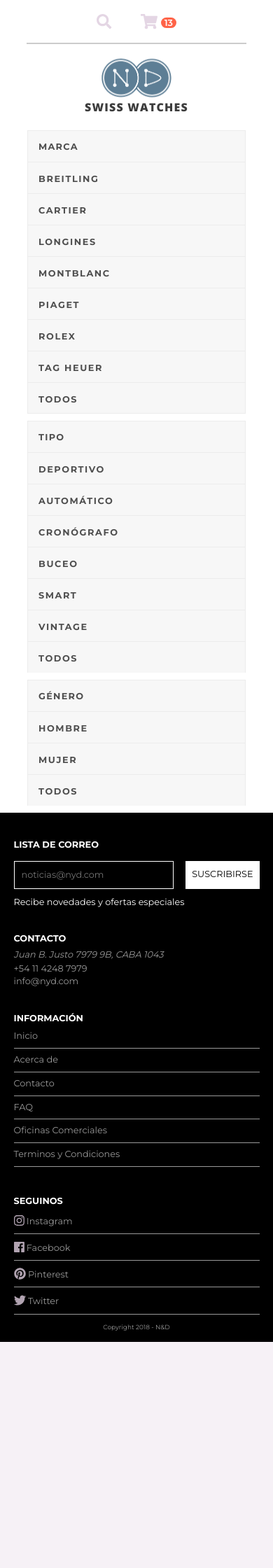
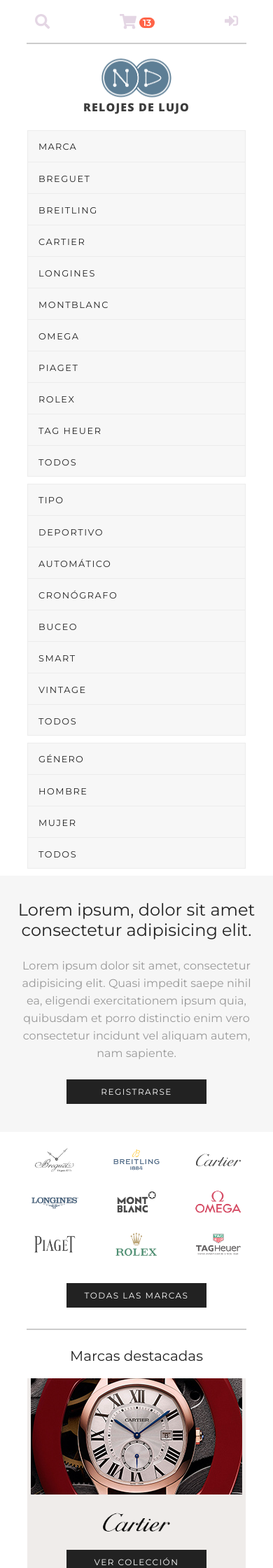
Before and after one commit to MrEscape54/DigitalHouse, a PHP site: page / in a window 390 px wide. Shown: the top 2240 px of the page at 70% size. Before the commit the page ends 1917 px from the top, so only its background shows below. Run offline with PHP 8.4, Linux system fonts and the light colour scheme; some libraries are stand-ins or nearby versions.

Commit message:
home terminada para mobile

```diff
--- a/css/style.css
+++ b/css/style.css
@@ -7,7 +7,7 @@ svg{
 }
 
 .search-scart{
-    width: 40%;
+
     margin: 20px auto;
     display: flex;
     justify-content: space-around;
@@ -57,16 +57,102 @@ svg{
 #MainNav li a, #SubNav li a, #Gender li a, nav span{
     text-transform: uppercase;
     text-decoration: none;
-    color: #4F4F4F;
+    color: #232323;
     font-size: 0.8em;
-    font-weight: 700;
 }
 
-#MainNav .last{border-bottom: 1px solid #ececec;}
+#MainNav .last, #SubNav .last, #Gender .last{border-bottom: 1px solid #ececec;}
 
 nav span{
     display: block;
     margin: 0 10%;
+}
+
+.login{color: #999; font-size: 0.9em;}
+
+.about{
+    background-color: #f6f6f6;
+    padding: 10px 5% 40px;
+    text-align: center;
+}
+
+.brands{
+    padding: 10px 5% 30px;
+    text-align: center;
+}
+
+.about p{line-height: 25px; color: #999; margin-bottom: 25px;
+}
+
+.about h3{color: #222; font-weight: 100; font-size: 24px;}
+.about a, .brands > a{
+    display: inline-block;
+    background-color: #222;
+    color: #fff;
+    font-size: 12px;
+    letter-spacing: .125em;
+    text-transform: uppercase;
+    cursor: pointer;
+    line-height: 35px;
+    width: 200px;
+    text-decoration: none;
+}
+
+.brands > a{
+    margin-top: 25px;
+
+}
+.brands ul{
+    display: flex;
+    padding: 0;
+    flex-wrap: wrap;
+    justify-content: space-around;
+    margin: 0 auto;
+    opacity: 0.7;
+}
+.brands li{
+    list-style: none;
+    width: 30%;
+    text-align: center;
+    margin: 10px 0;}
+.brands img{width: 70%;
+}
+
+.destacados{padding-top: 25px;}
+
+.destacados h3{
+    text-align: center;
+    color: #222;
+    font-weight: 100;
+    font-size: 20px;
+    margin: 0 0 20px;}
+
+.collections{
+    width: 80%;
+    margin: 0 auto 30px;
+    background-color: #EFECEA;
+    overflow: hidden;
+    text-align: center;
+    padding-bottom: 30px;
+}
+
+.collections .logo{
+    margin: 10px auto;
+    width: 35%;
+    display: block;
+}
+
+.boton-tr{
+    display: inline-block;
+    background-color: #222;
+    color: #fff;
+    font-size: 12px;
+    letter-spacing: .125em;
+    text-transform: uppercase;
+    cursor: pointer;
+    line-height: 35px;
+    width: 200px;
+    text-decoration: none;
 }
 
 footer{
--- a/index.html
+++ b/index.html
@@ -4,7 +4,7 @@
     <meta charset="UTF-8">
     <meta name="viewport" content="width=device-width, initial-scale=1.0">
     <meta http-equiv="X-UA-Compatible" content="ie=edge">
-    <title>NIDI | Relojes Suizos</title>
+    <title>NIDI | Relojes de Lujo</title>
     <link rel="shortcut icon" href="img/favicon.ico" type="image/x-icon">
     <link rel="stylesheet" href="css/sanitize.css">
     <link rel="stylesheet" href="css/style.css">
@@ -14,27 +14,30 @@
 <body>
     <header>
         <div class="search-scart">
-            <div class="search">
-                <i class="fas fa-search fa-lg"></i>
-            </div>
+            <i class="fas fa-search fa-lg"></i>
             <div class="scart">
                 <a href="#"><i class="fas fa-shopping-cart fa-lg"></i></a>
                 <span class="badge">13</span>
+            </div>
+            <div class="login">
+                <a href="#"> <i class="fas fa-sign-in-alt fa-lg"></i></a>
             </div>
         </div>
         <hr style="border:0.2px solid #ccc; width: 80%;">
         </div>
         <div class="logo-container">
             <a href="index.html"><img src="img/logo.png" alt="logo"></a>
-            <h4>SWISS WATCHES</h4>
+            <h4>RELOJES DE LUJO</h4>
         </div>
         <nav id="MainNavOuter">
             <span>Marca</span>
             <ul id="MainNav" class="">
-                <li class="active"><a href="#">Breitling</a></li>
+                <li class="active"><a href="#">Breguet</a></li>
+                <li><a href="#">Breitling</a></li>
                 <li><a href="#">Cartier</a></li>
                 <li><a href="#">Longines</a></li>
                 <li><a href="#">Montblanc</a></li>
+                <li><a href="#">Omega</a></li>
                 <li><a href="#">Piaget</a></li>
                 <li><a href="#">Rolex</a></li>
                 <li><a href="#">TAG Heuer</a></li>
@@ -65,7 +68,51 @@
         </nav>
     </header>
     <main>
-
+        <div class="about">
+                <h3>Lorem ipsum, dolor sit amet consectetur adipisicing elit.</h3>
+                <p>Lorem ipsum dolor sit amet, consectetur adipisicing elit. Quasi impedit saepe nihil ea, eligendi exercitationem
+                    ipsum quia, quibusdam et porro distinctio enim vero consectetur incidunt vel aliquam autem, nam sapiente.
+                </p>
+                <a href="#">Registrarse</a>
+        </div>
+        <div class="brands">
+            <ul>
+                <li><a href="#"><img src="img/logos/breguet.png" alt=""></a></li>
+                <li><a href="#"><img src="img//logos/breitling-logo-update-1.png" alt=""></a></li>
+                <li><a href="#"><img src="img/logos/cartier.png" alt=""></a></li>
+                <li><a href="#"><img src="img/logos/longines.png" alt=""></a></li>
+                <li><a href="#"><img src="img/logos/montblanc.png" alt=""></a></li>
+                <li><a href="#"><img src="img/logos/omega.png" alt=""></a></li>
+                <li><a href="#"><img src="img/logos/piaget.png" alt=""></a></li>
+                <li><a href="#"><img src="img/logos/rolex.png" alt=""></a></li>
+                <li><a href="#"><img src="img/logos/tag-heuer.png" alt=""></a></li>
+            </ul>
+            <a href="#">todas las marcas</a>
+        </div>
+        <hr style="border:0.2px solid #ccc; width: 80%; margin: 0 auto;">
+        <div class="destacados">
+            <h3>Marcas destacadas</h3>
+            <div class="collections">
+                <img class="foto" src="img/collections/cartier-brand.jpg">
+                    <img class="logo" src="img/collections/cartier.png">
+                    <a class="boton-tr" href="#">Ver colección</a>
+            </div>
+            <div class="collections">
+                <img class="foto" src="img/collections/brand-hublot.jpg">
+                <img class="logo" src="img/collections/hublot.png">
+                <a class="boton-tr" href="#">Ver colección</a>
+            </div>
+            <div class="collections">
+                <img class="foto" src="img/collections/iwc-image.jpg">
+                <img class="logo" src="img/collections/iwc.png">
+                <a class="boton-tr" href="#">Ver colección</a>
+            </div>
+            <div class="collections">
+                <img class="foto" src="img/collections/omega-brand.jpg">
+                <img class="logo" src="img/collections/omega.png">
+                <a class="boton-tr" href="#">Ver colección</a>
+            </div>
+        </div>
     </main>
     <footer>
         <div class="container">
```
Also changed, not shown: img/collections/brand-hublot.jpg (added), img/collections/cartier-brand.jpg (added), img/collections/cartier.png (added), img/collections/hublot.png (added), img/collections/iwc-image.jpg (added), img/collections/iwc.png (added), img/collections/omega-brand.jpg (added), img/collections/omega.png (added), img/logos/breguet.png (added), img/logos/breitling-logo-update-1.png (added), img/logos/cartier.png (added), img/logos/longines.png (added), img/logos/montblanc.png (added), img/logos/omega.png (added), 4 more files.
